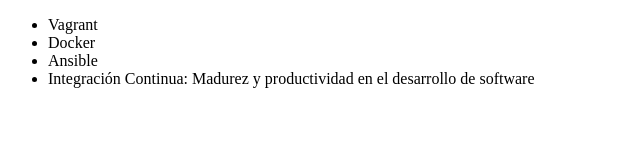
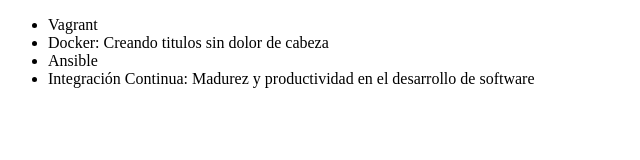
Before and after one commit to jlinaresmedalla/alura-git, a plain HTML site: page index.html in a window 1280 px wide. Shown: the whole page, without its empty margins (0-640 px from the left). Drawn offline with Linux system fonts and the light colour scheme.

Commit message:
Corrigiendo el nombre del curso docker

```diff
--- a/index.html
+++ b/index.html
@@ -7,7 +7,7 @@
     <body>
         <ul>
             <li>Vagrant</li>
-            <li>Docker</li>
+            <li>Docker: Creando titulos sin dolor de cabeza</li>
             <li>Ansible</li>
             <li>Integración Continua: Madurez y productividad en el desarrollo de software</li>
         </ul>
```
